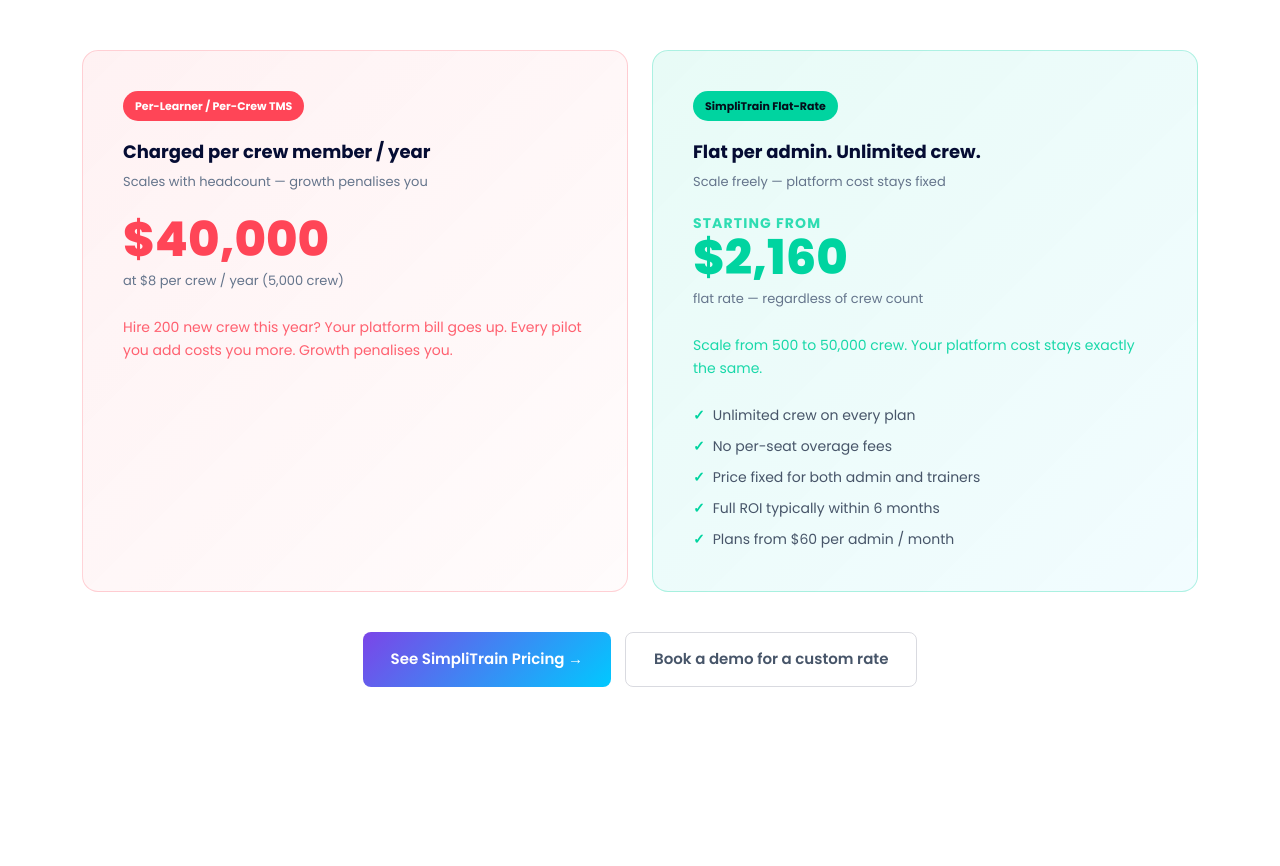
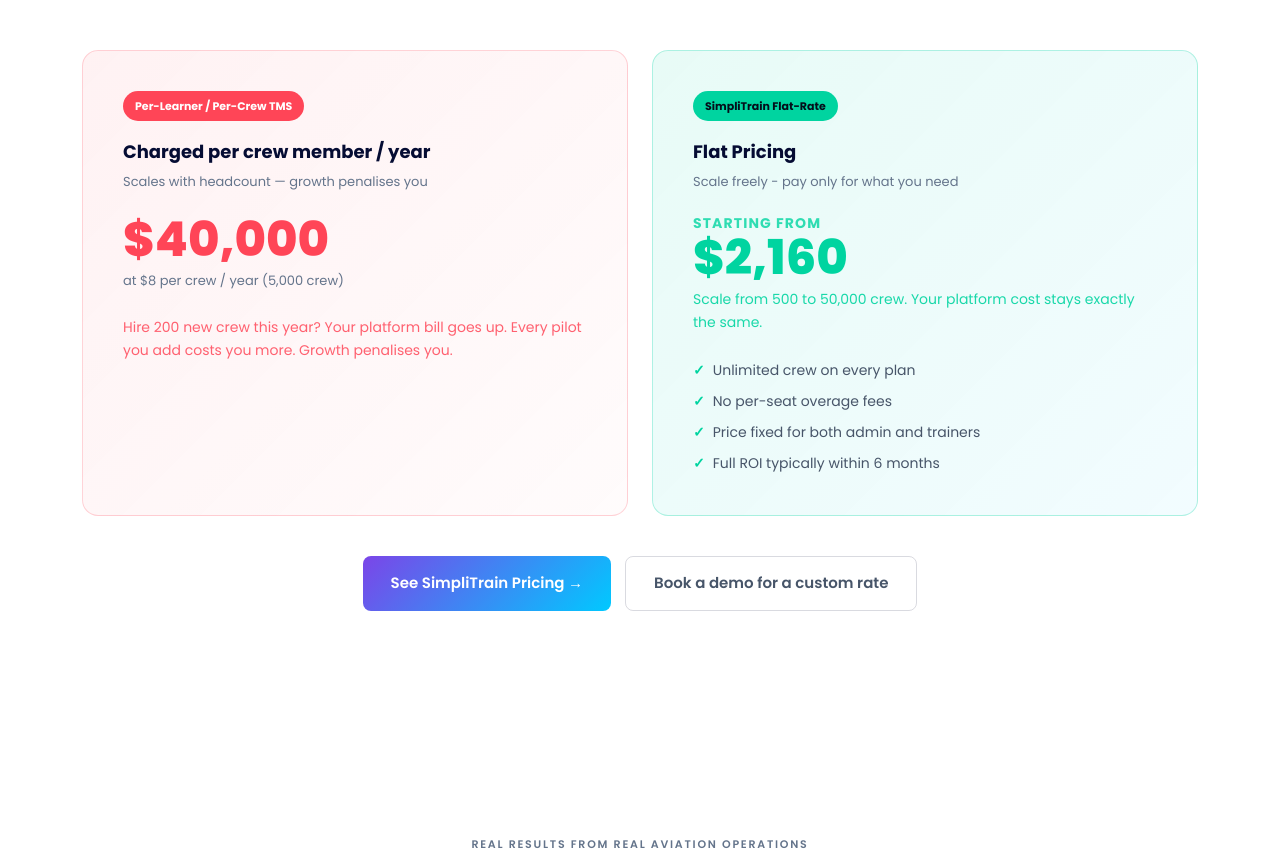
Before and after one commit to Devsh0633/aviationtms, a plain HTML site: page index.html in a window 1280 px wide. Shown: the part 6300-7166 px from the top of the page. Drawn offline with Linux system fonts and the light colour scheme.

Commit message:
Update pricing card text, subtitle, and list features

```diff
--- a/index.html
+++ b/index.html
@@ -1312,17 +1312,15 @@
       </div>
       <div class="pcard pcard-good reveal" style="transition-delay:.12s">
         <span class="pbdg pbdg-good">SimpliTrain Flat-Rate</span>
-        <div class="ptitle">Flat per admin. Unlimited crew.</div>
-        <div class="psub">Scale freely — platform cost stays fixed</div>
+        <div class="ptitle">Flat Pricing</div>
+        <div class="psub">Scale freely - pay only for what you need</div>
         <div class="pnum pnum-good"><span style="font-size: 14px; font-weight: 700; text-transform: uppercase; letter-spacing: 0.08em; display: block; margin-bottom: 4px; color: rgba(0, 212, 160, 0.8);">Starting from</span>$2,160</div>
-        <div class="pnote">flat rate — regardless of crew count</div>
         <p class="pdesc pdesc-good">Scale from 500 to 50,000 crew. Your platform cost stays exactly the same.</p>
         <ul class="pfeat">
           <li>Unlimited crew on every plan</li>
           <li>No per-seat overage fees</li>
           <li>Price fixed for both admin and trainers</li>
           <li>Full ROI typically within 6 months</li>
-          <li>Plans from $60 per admin / month</li>
         </ul>
       </div>
     </div>
```
Also changed, not shown: simplitrain_aviation.html (+2 -4 lines).
